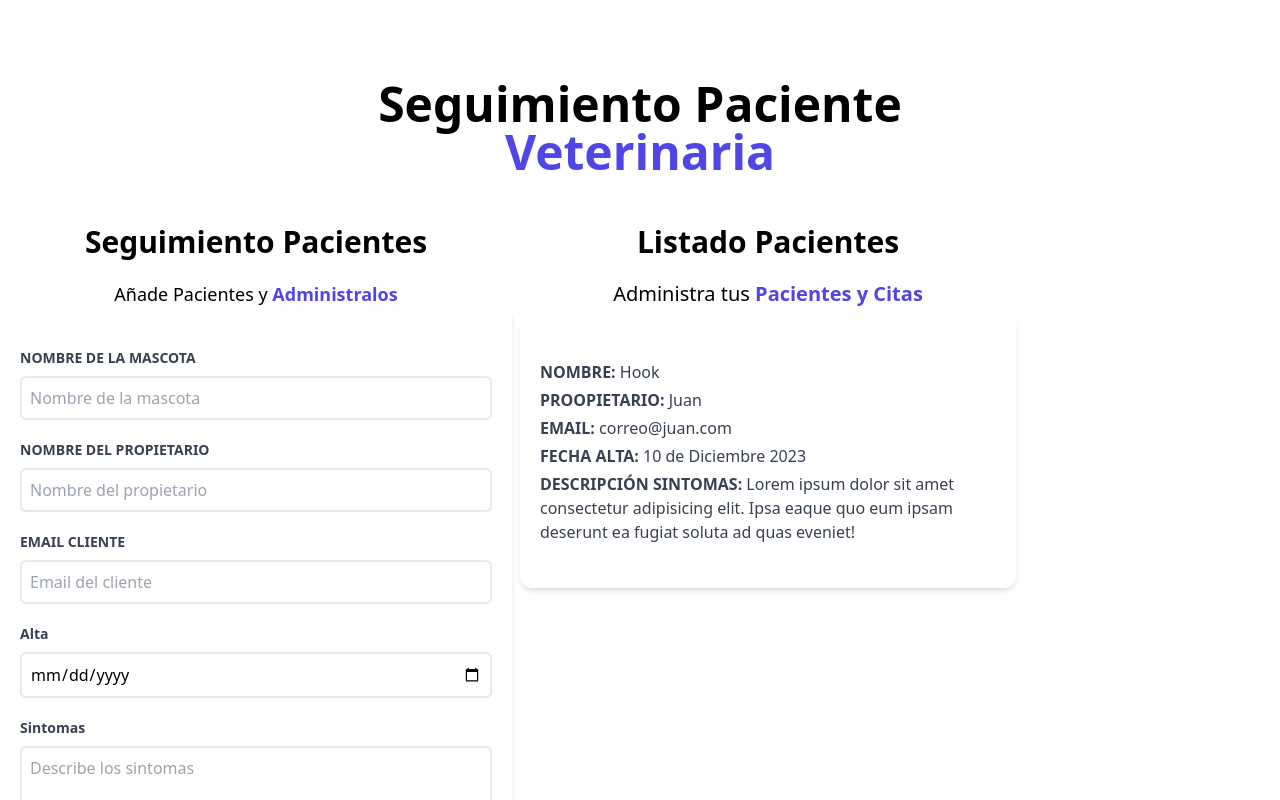
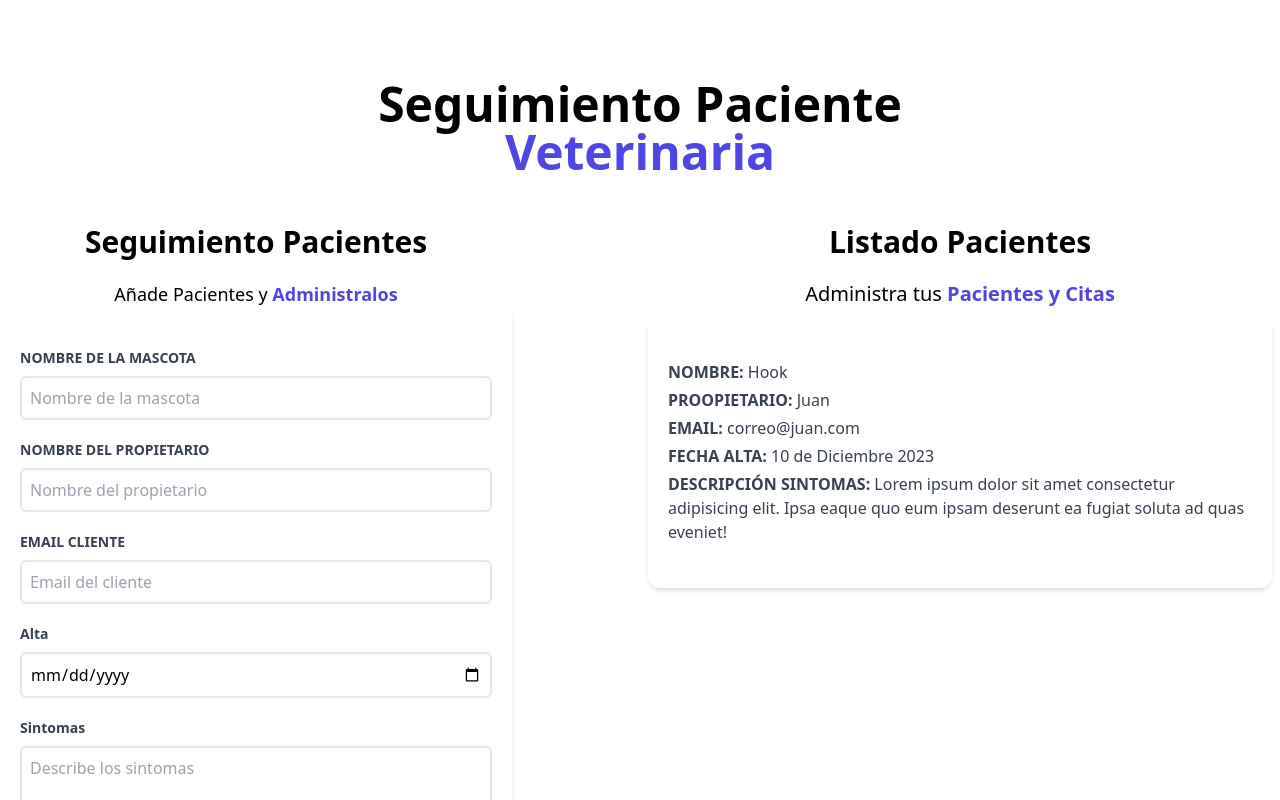
Before and after one commit to soyReynald/doctors, a React (Vite) app in the folder app/: page / in a window 1280 px wide. Shown: the top 800 px of the page. Built offline with nearby package versions, Linux system fonts and the light colour scheme.

Commit message:
[U] Some updates in the styles

```diff
--- a/app/src/App.jsx
+++ b/app/src/App.jsx
@@ -7,7 +7,7 @@ function App() {
         <>
             <div className="container mx-auto pt-20">
                 <Header />
-                <div className="mt-12 md:flex">
+                <div className="mt-12 md:flex w-full justify-between">
                     <Formulario />
                     <ListadoPacientes />
                 </div>
--- a/app/src/components/ListadoPacientes.jsx
+++ b/app/src/components/ListadoPacientes.jsx
@@ -3,7 +3,7 @@ import Paciente from "./Paciente";
 
 const ListadoPacientes = () => {
     return (
-        <div className="md:w-1/2 lg:w-2/5 md:h-screen overflow-y-scroll">
+        <div className="md:w-1/2 md:h-screen overflow-y-scroll">
             <h2 className="font-black text-3xl text-center">Listado Pacientes</h2>
             <p className="text-xl mt-5 text-center">Administra tus {''}
             <span className="text-indigo-600 font-bold">Pacientes y Citas</span>
```
